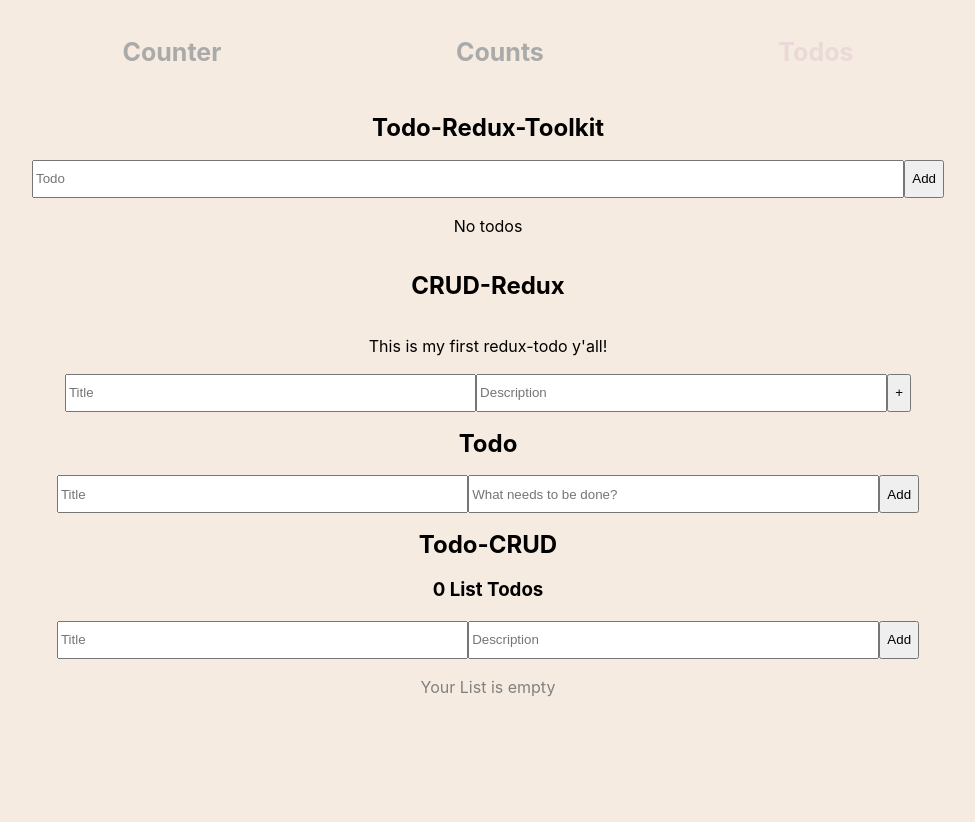
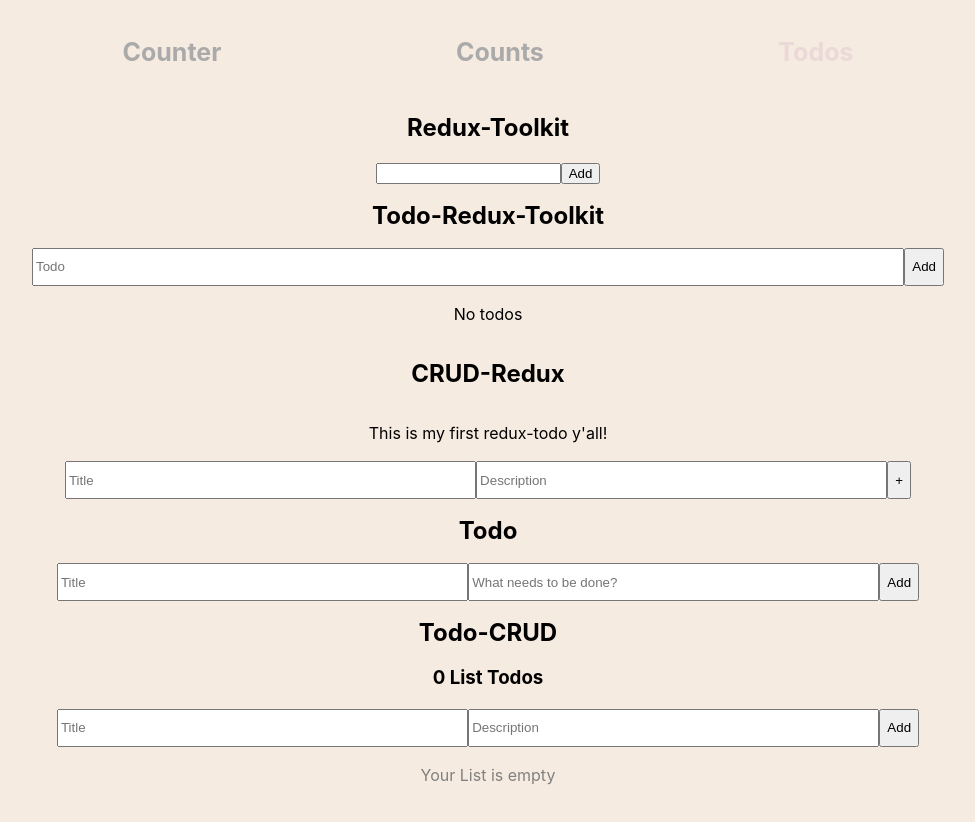
Before and after one commit to elis-11/redux-1, a React (Vite) app: page /todos in a window 1280 px wide. Shown: the top 822 px of the page, without its empty margins (152-1127 px from the left). Before the commit the page ends 800 px from the top, so only its background shows below. Built offline with nearby package versions, Linux system fonts and the light colour scheme.

Commit message:
Create Redux-Toolkit-LS

```diff
--- /dev/null
+++ b/src/components/todos/ReduxTol.jsx
@@ -0,0 +1,38 @@
+import React, { useState } from "react";
+
+export const ReduxTol = () => {
+  const [items, setItems] = useState([]);
+  const [title, setTitle] = useState("");
+
+  const addItem = () => {
+    setItems([
+      ...items,
+      {
+        id: new Date().toString(),
+        title,
+        completed: false,
+      },
+    ]);
+    setTitle("");
+  };
+
+  return (
+    <div className="rt">
+      <h2>Redux-Toolkit</h2>
+      <label>
+        <input type="text" value={title} onChange={(e) => setTitle(e.target.value)} />
+        <button onClick={addItem}>Add</button>
+      </label>
+      <div className="items">
+        {items.map(item => (
+          <div key={item.id} className="item">
+            <input type="checkbox" />
+            <span>{item.title}</span>
+            <span style={{color: 'red'}}>&times;</span>
+
+          </div>
+        ))}
+      </div>
+    </div>
+  );
+};
--- a/src/components/todos/Todos.jsx
+++ b/src/components/todos/Todos.jsx
@@ -1,5 +1,6 @@
 import React from 'react'
 import { CrudRedux } from './CRUD-Redux'
+import { ReduxTol } from './ReduxTol'
 import { Todo } from './Todo'
 import { TodoCRUD } from './Todo-CRUD'
 import { TodoRT } from './Todo-RT'
@@ -7,6 +8,7 @@
 export const Todos = () => {
   return (
     <div>
+        <ReduxTol />
         <TodoRT />
         <CrudRedux />
         <Todo />
```
